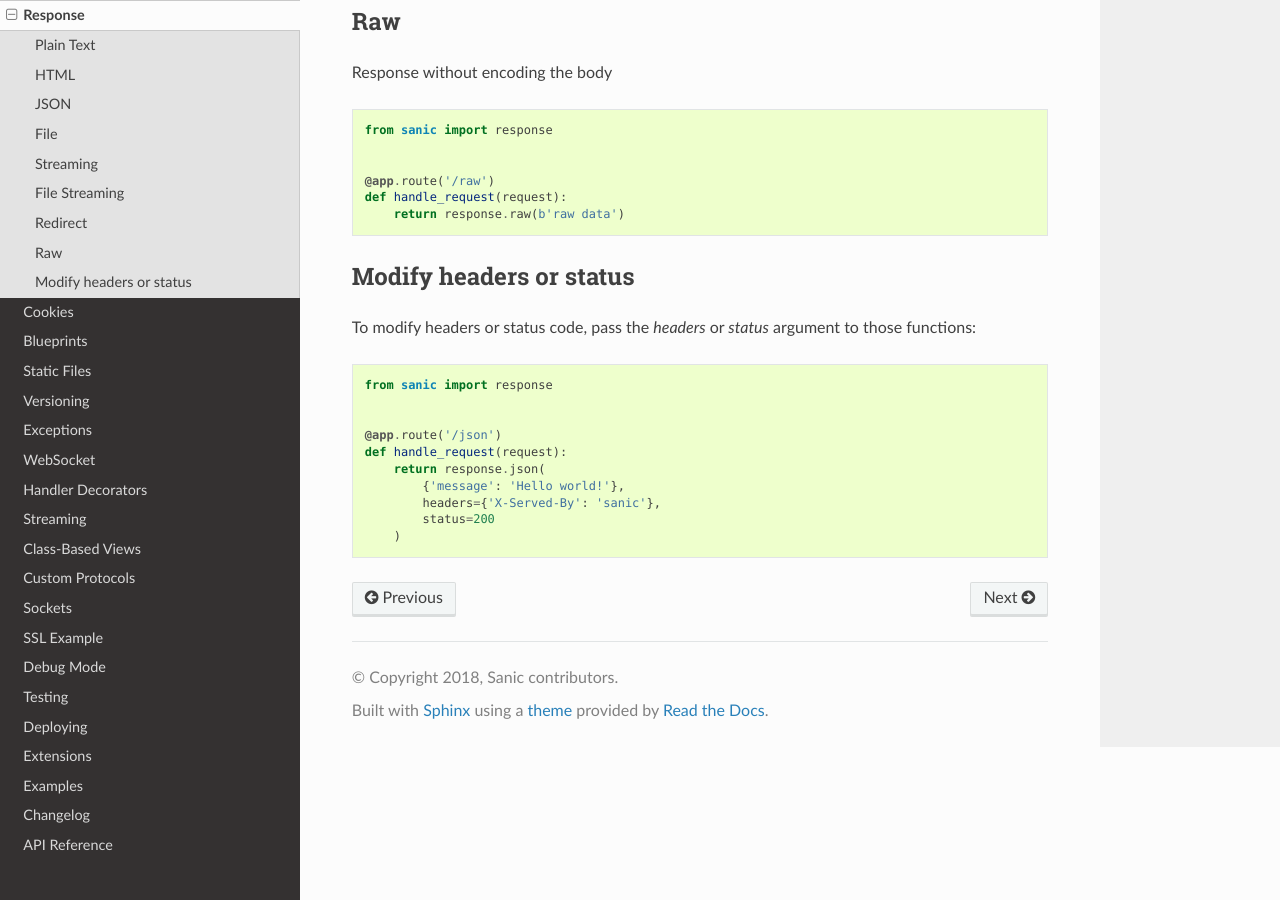
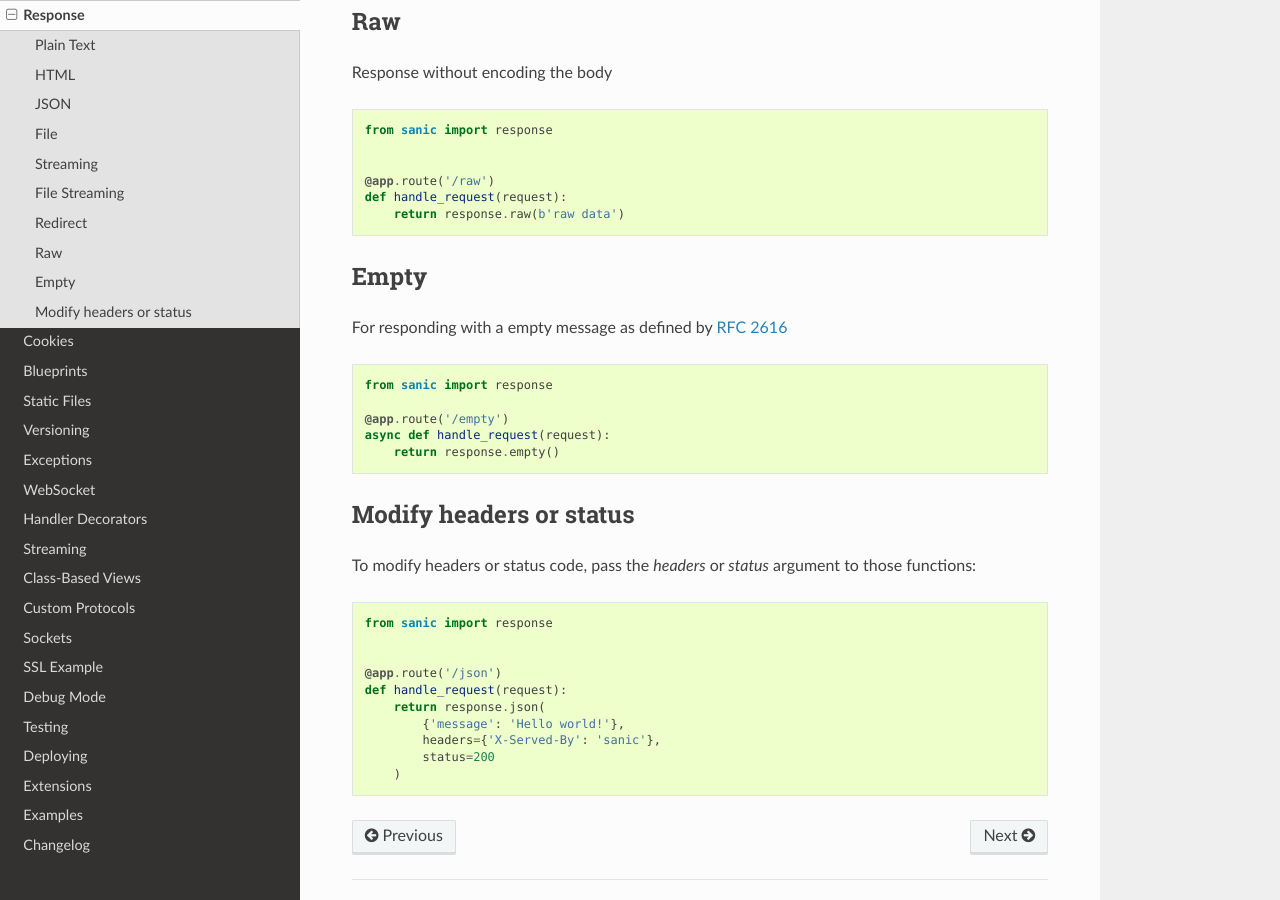
Before and after one commit to sanic-org/sanic, a Sphinx documentation site: the page built from docs/sanic/response.rst, in a window 1280 px wide and 900 px high, scrolled down 1763 px. Built offline with Sphinx 7.4.7 and the Read the Docs theme 2.0.0, drawn with Linux system fonts in a browser that asks for light colours; pages that are not in the unit, such as notebooks, are missing from menus.

Commit message:
Update response.rst

```diff
--- a/docs/sanic/response.rst
+++ b/docs/sanic/response.rst
@@ -107,6 +107,19 @@ Response without encoding the body
     def handle_request(request):
         return response.raw(b'raw data')
 
+Empty
+--------------
+
+For responding with a empty message as defined by `RFC 2616 <https://tools.ietf.org/search/rfc2616#section-7.2.1>`_
+
+.. code-block:: python
+
+    from sanic import response
+
+    @app.route('/empty')
+    async def handle_request(request):
+        return response.empty()
+
 Modify headers or status
 ------------------------
 
```
